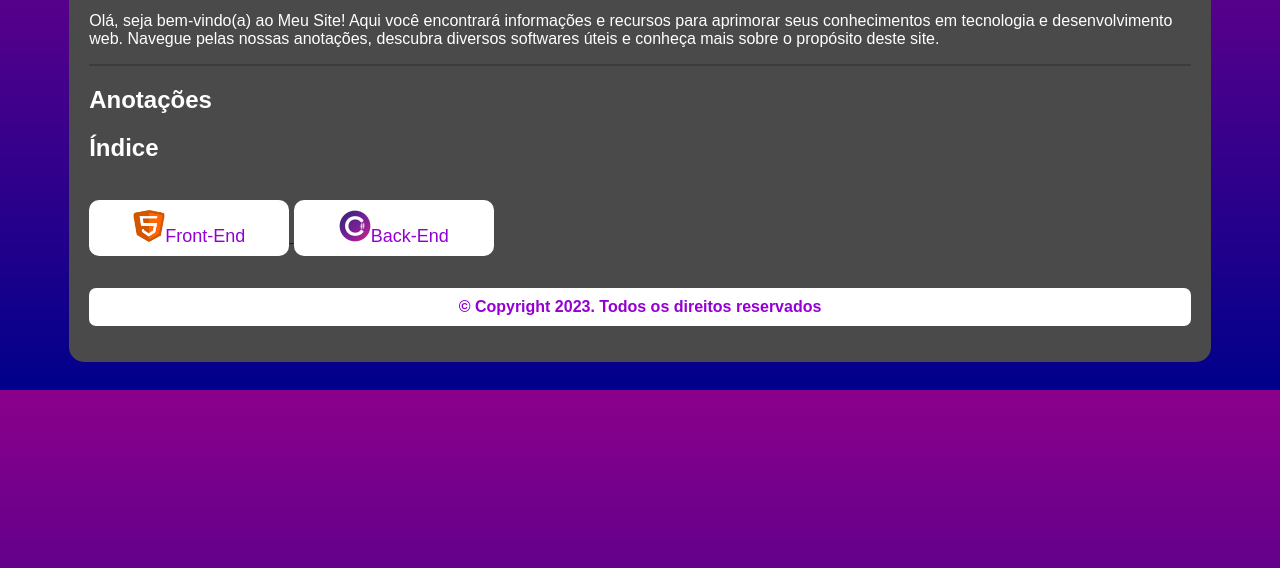
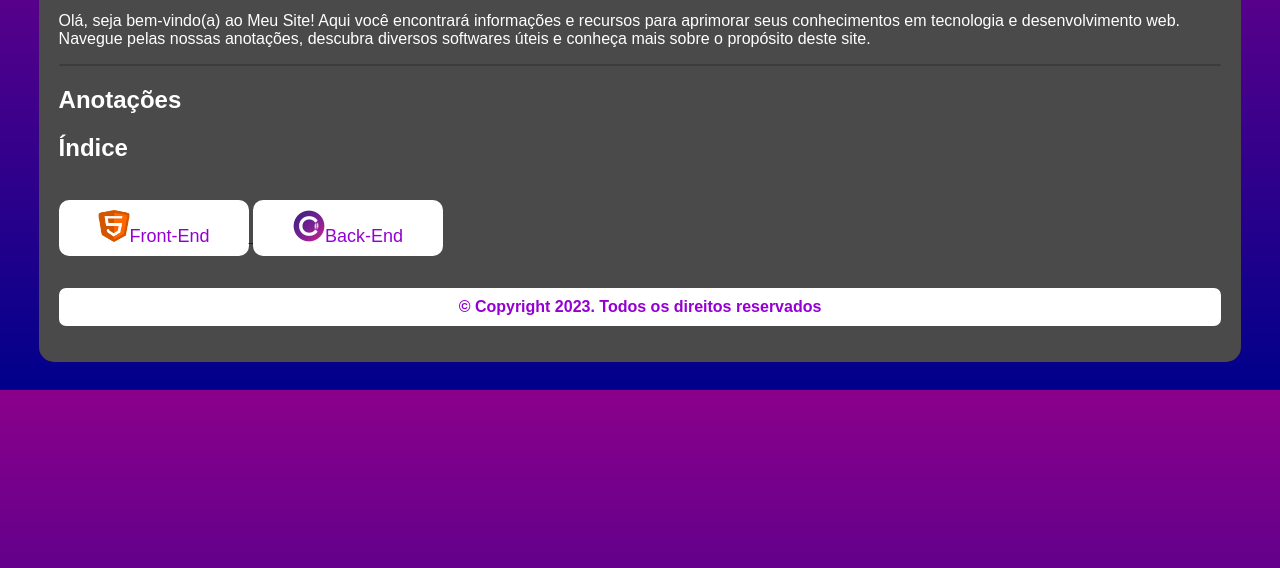
Before and after one commit to RyanMFerreira/home, a plain HTML site: page index.html in a window 1280 px wide. Shown: the part 232-800 px from the top of the page. Drawn offline with Linux system fonts and the light colour scheme.

Commit message:
Update style.css

```diff
--- a/style.css
+++ b/style.css
@@ -14,7 +14,7 @@ fieldset {
     color: white;
     border: none;
     padding: 20px;
-    width: 90%;
+    width: 95%;
     margin: auto;
 }
 
@@ -60,7 +60,7 @@ ul li a {
 }
 
 button {
-    width: 200px;
+    width: 190px;
     height: 56px;
     border: none;
     border-radius: 10px;
```
